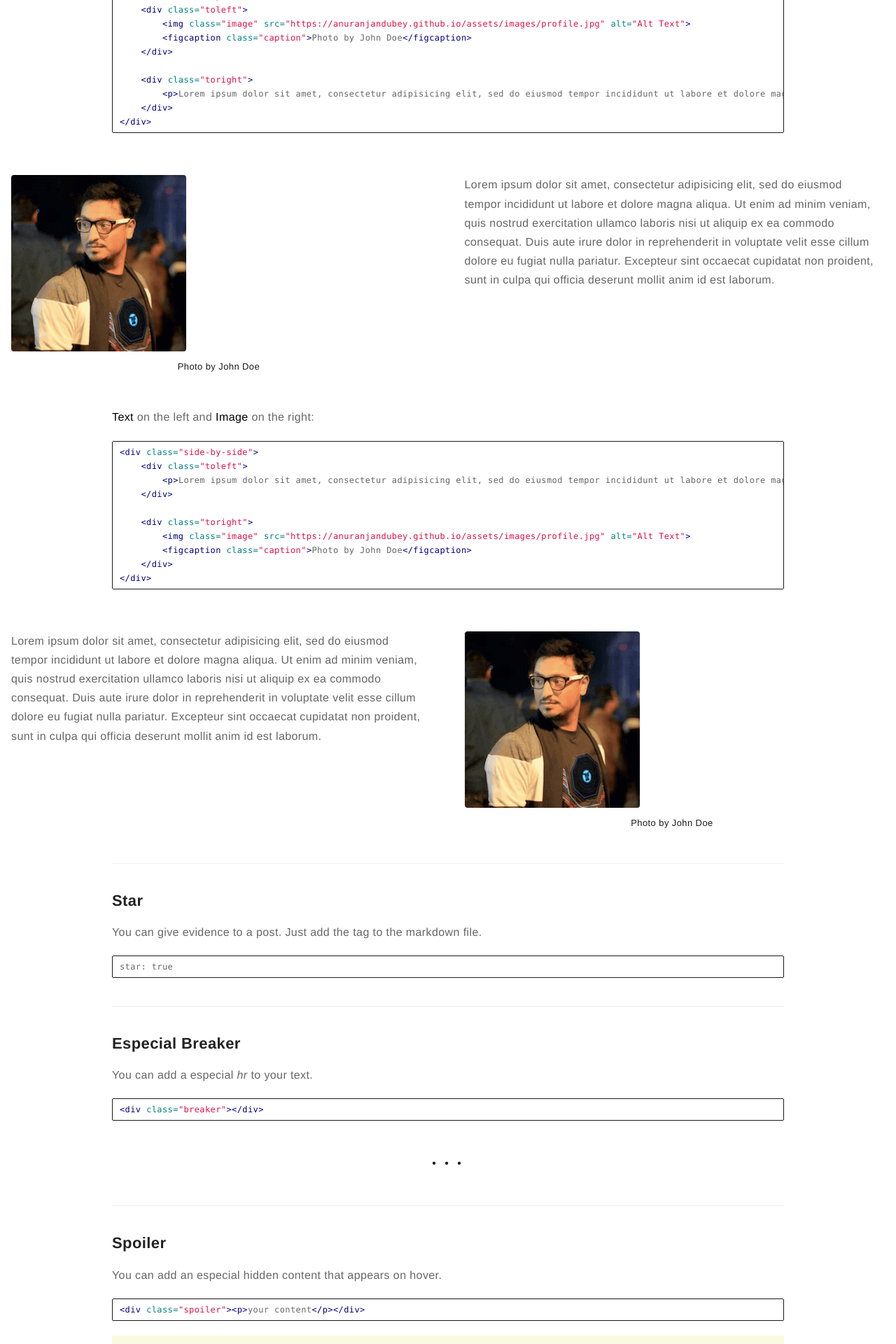
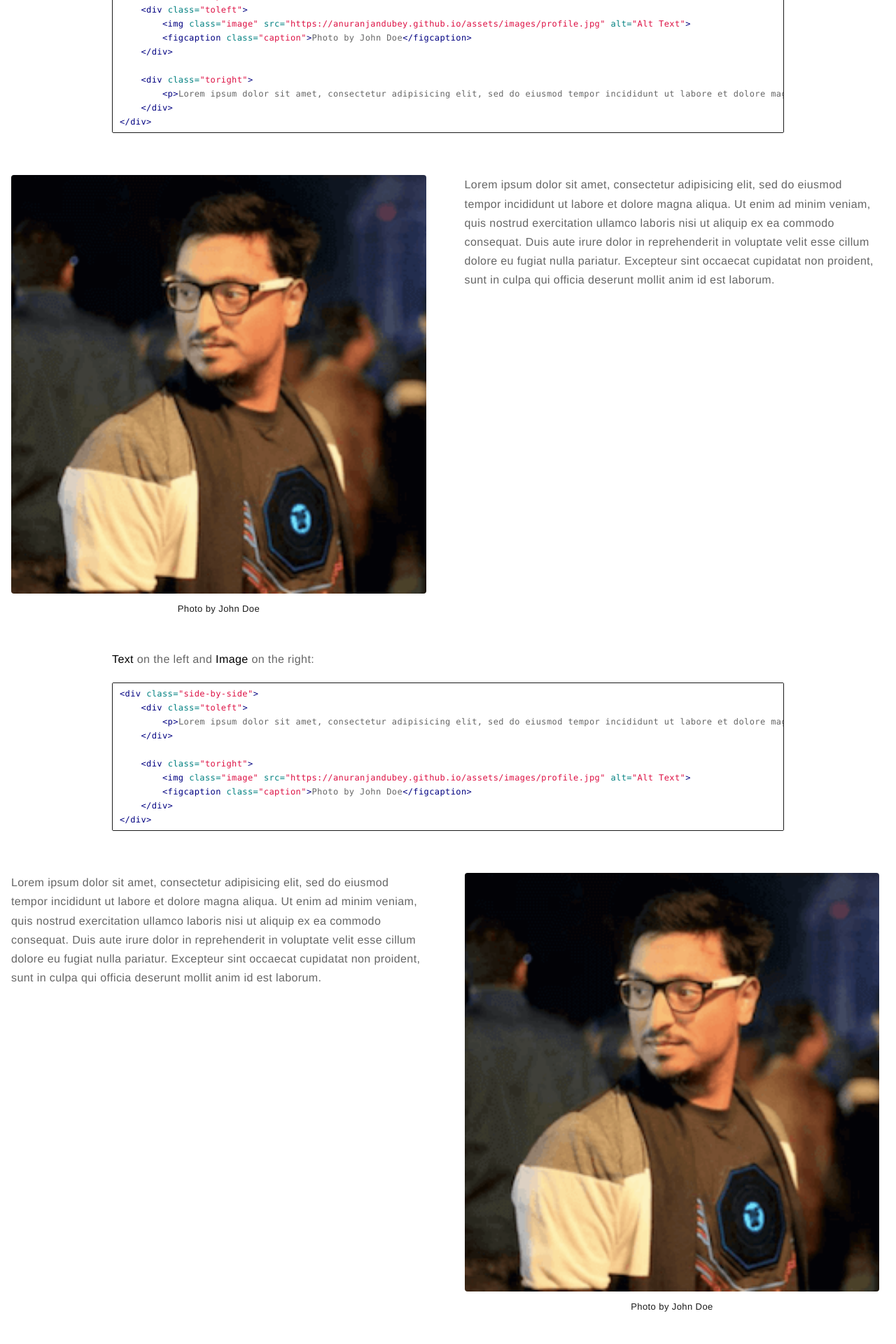
Before and after one commit to anuranjandubey/anuranjandubey.github.io, a Jekyll site: the page built from _posts/2015-02-24-markdown-extra-components.markdown, in a window 1280 px wide. Shown: the part 1237-3157 px from the top of the page at 70% size. Built offline with Jekyll 4.4.1, drawn with Linux system fonts in a browser that asks for light colours.

Commit message:
major update

```diff
--- a/_sass/base/general.sass
+++ b/_sass/base/general.sass
@@ -41,6 +41,8 @@
 		letter-spacing: 0.2px
 		width: 30%
 table
+	width: 100%
+
 	@media #{$mobile}
 		width: 30%
 
@@ -64,7 +66,7 @@
 img,
 pre,
 iframe
-	max-width: 100%
+	width: 100%
 
 	@media #{$mobile}
 		width: 30%
```
Also changed, not shown: about.md (+1 -1 lines), 13 other files.
